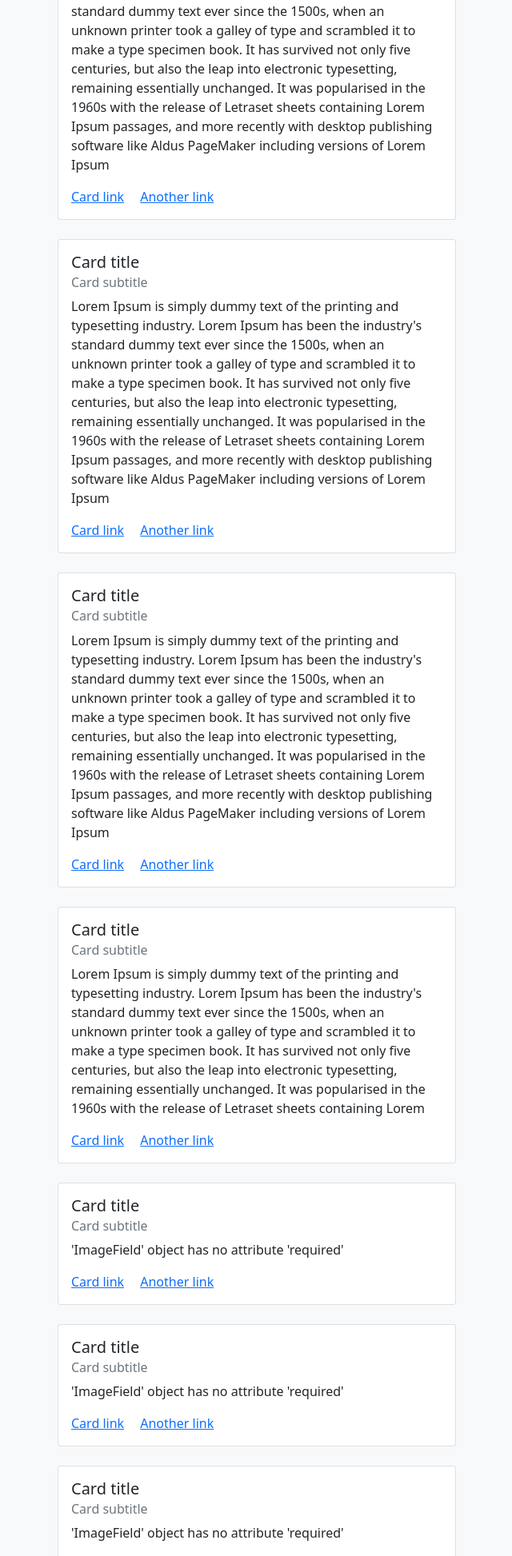
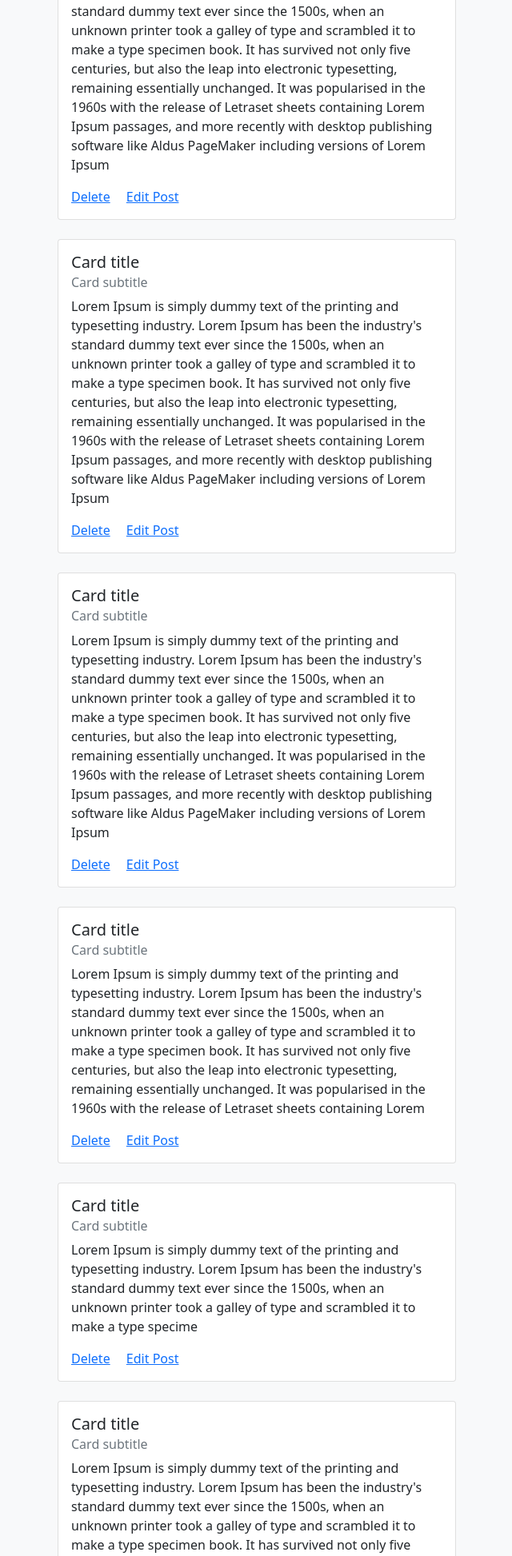
Before and after one commit to rcoffie/simple-socail-, a Django app: page /post/index in a window 1280 px wide. Shown: the part 798-2744 px from the top of the page at 80% size, without its empty margins (232-872 px from the left). Run offline with Django 4.2, Linux system fonts and the light colour scheme; data comes from the database, SQL or seed files in the repository; parts of the project's set-up code (start-up, migrations or seed data) failed here and were passed over; some libraries are stand-ins or nearby versions.

Commit message:
finshing CRUD operation for post

```diff
--- a/post_engine/admin.py
+++ b/post_engine/admin.py
@@ -1,5 +1,5 @@
 from django.contrib import admin
-from post_engine.models import PostInfo
+from post_engine.models import Post
 
 # Register your models here.
-admin.site.register(PostInfo)
+admin.site.register(Post)
--- a/post_engine/forms.py
+++ b/post_engine/forms.py
@@ -1,9 +1,9 @@
 from django import forms
-from post_engine.models import PostInfo
+from post_engine.models import Post
 
 
-class PostInfoForm(forms.ModelForm):
+class PostForm(forms.ModelForm):
     image = forms.ImageField(required=False)
     class Meta:
-        model = PostInfo
+        model = Post
         fields = ['post', 'image']
--- a/post_engine/models.py
+++ b/post_engine/models.py
@@ -4,7 +4,7 @@
 
 # Create your models here.
 
-class PostInfo(models.Model):
+class Post(models.Model):
     user = models.ForeignKey(User, on_delete=models.CASCADE)
     post = models.TextField()
     image = models.ImageField(upload_to = 'post_images', blank=True,null=True)
--- a/post_engine/urls.py
+++ b/post_engine/urls.py
@@ -5,4 +5,7 @@
      path("index", views.index, name="index"),
      # path('create_post', views.create_post, name="create_post"),
      path('post_detail/<str:pk>/', views.post_detail, name="post_detail"),
+     path('edit-post/<int:pk>/',views.edit_post,name="edit_post"),
+     path('delete-post/<int:pk>/',views.delete_post,name="delete_post")
+
 ]
--- a/post_engine/views.py
+++ b/post_engine/views.py
@@ -1,13 +1,13 @@
 from django.shortcuts import render, redirect
-from post_engine.forms import PostInfoForm
-from post_engine.models import PostInfo
-
+from post_engine.forms import PostForm
+from post_engine.models import Post
+from django.contrib import messages
 # Create your views here.
 def index(request):
-    posts = PostInfo.objects.all()
-    form = PostInfoForm()
+    posts = Post.objects.all()
+    form = PostForm()
     if request.method == 'POST':
-        form = PostInfoForm(request.POST, request.FILES)
+        form = PostForm(request.POST, request.FILES)
         if form.is_valid():
             save_form = form.save(commit=False)
             save_form.user = request.user
@@ -31,7 +31,27 @@
 #     return render(request, 'index.html', context)
 
 
+def edit_post(request, pk):
+
+    context = {}
+    post = Post.objects.get(id=pk)
+    form = PostForm(instance=post)
+    if request.method == 'POST':
+        form = PostForm(request.POST, request.FILES, instance=post)
+        if form.is_valid():
+            form.save()
+            return redirect('index')
+    context = {'form':form}
+    return render(request, 'post_engine/edit_post.html',context)
+
+
+def delete_post(request, pk):
+    post = Post.objects.get(pk=pk)
+    post.delete()
+    messages.warning(request,'Post deleted ')
+    return redirect('index')
+
 def post_detail(request, pk):
-    posts = PostInfo.objects.filter(id=pk)
+    posts = PostInfo.objects.filter(pk=pk)
     context = {'posts':posts}
     return render(request, 'post_engine/post_detail.html', context)
--- a/templates/index.html
+++ b/templates/index.html
@@ -46,13 +46,6 @@
         </div>
       </div>
 
-      {% if messages %}
-      {% for message in messages %}
-      <div class="alert {{ message.tags }} m-2" id="msg" role="alert">
-        {{ message }}
-      </div>
-      {% endfor %}
-      {% endif %}
 
 
       {% if posts %}
@@ -63,8 +56,8 @@
           <h5 class="card-title">Card title</h5>
           <h6 class="card-subtitle mb-2 text-muted">Card subtitle</h6>
           <p class="card-text">{{each.post}}</p>
-          <a href="#" class="card-link">Card link</a>
-          <a href="#" class="card-link">Another link</a>
+          <a href="{% url 'delete_post' each.id %}" class="card-link">Delete</a>
+          <a href="{% url 'edit_post' each.id %}" class="card-link">Edit Post</a>
         </div>
       </div>
       {% endfor %}
```
Also changed, not shown: templates/post_engine/edit_post.html (added, +13 -0 lines), db.sqlite3, post_engine/migrations/0005_rename_postinfo_post.py (added).
